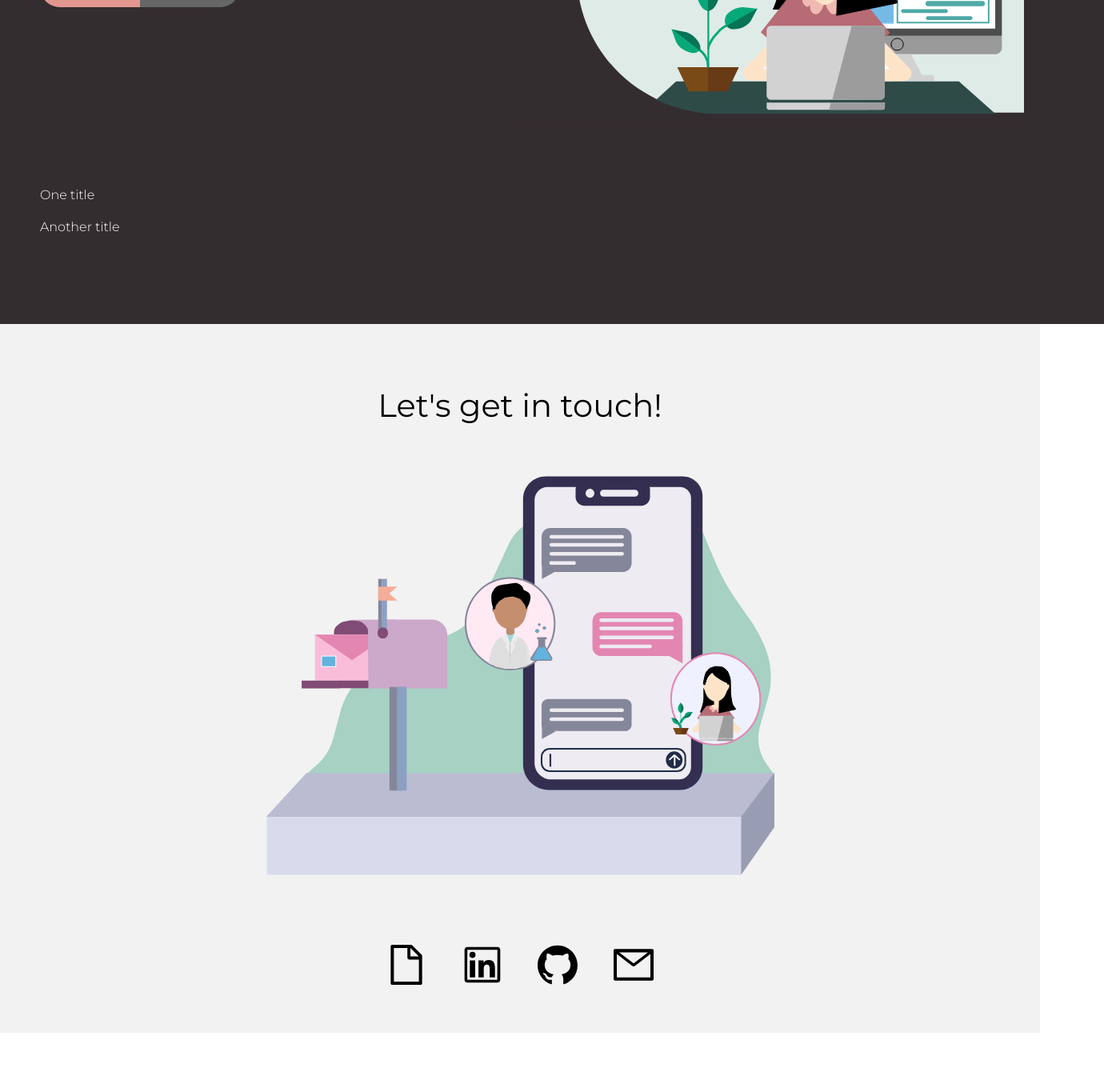
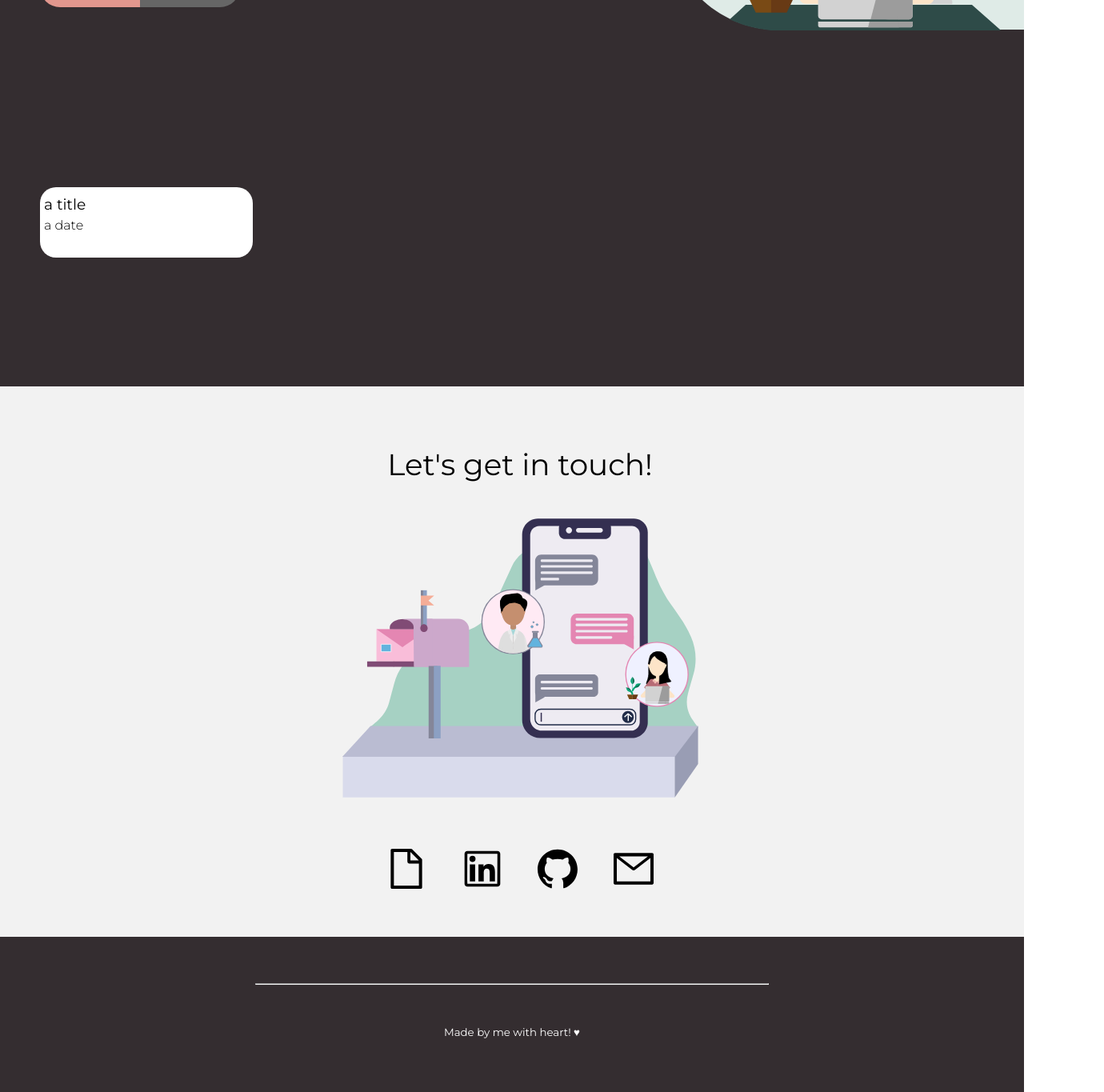
Before and after one commit to lecathy/lecathy.github.io, a React (Create React App) app: page / in a window 1280 px wide. Shown: the part 2399-3764 px from the top of the page at 80% size, 1380 px wide, since content can reach past the window. Before the commit the page ends 3690 px from the top, so only its background shows below. Built offline with nearby package versions, Linux system fonts and the light colour scheme.

Commit message:
Add footer and fix some css

```diff
--- a/src/App.css
+++ b/src/App.css
@@ -36,3 +36,14 @@
     transform: rotate(360deg);
   }
 }
+
+html {
+  box-sizing: border-box;
+  overflow-x: hidden;
+}
+
+html body {
+  padding: 0;
+  margin: 0;
+  overflow-x: inherit;
+}
--- a/src/App.js
+++ b/src/App.js
@@ -5,6 +5,7 @@ import AboutMe from './components/aboutMe/aboutMe';
 import Interests from './components/interests/interests';
 import Experience from './components/experience/experience';
 import ContactMe from './components/contactMe/contactMe';
+import MyFooter from './components/footer/myFooter';
 
 function App() {
 
@@ -19,6 +20,7 @@ function App() {
       <Interests />
       <Experience />
       <ContactMe />
+      <MyFooter />
     </div>
   );
 }
--- a/src/components/contactMe/contactMe.css
+++ b/src/components/contactMe/contactMe.css
@@ -2,18 +2,19 @@
     width: 100%;
     background: #F2F2F2;
     margin-top: 0;
-    padding: 50px 10px;
+    padding: 50px 10px 50px 10px;
 }
 
 .contact-header {
     text-align: center;
-    font-size: 30pt;
+    font-size: 28pt;
     margin-bottom: 0;
 }
 
 .contact-image {
     display: block;
     margin: auto;
+    width: 35%;
 }
 
 .contact-icons {
--- a/src/components/experience/experience.css
+++ b/src/components/experience/experience.css
@@ -2,11 +2,13 @@
     width: 100%;
     padding: 50px;
     background-color: #342D30;
+    margin-bottom: 0px;
 }
 
 .avatar {
     position: absolute;
     right: 0;
+    width: 40%;
 }
 
 .experience-header {
@@ -48,10 +50,3 @@
 .experience-content {
     margin-top: 175px;
 }
-
-.tab-title {
-    color: white;
-    font-family: 'Montserrat';
-    font-weight: 300;
-    font-size: 12pt;
-}
--- a/src/components/experience/experience.js
+++ b/src/components/experience/experience.js
@@ -2,6 +2,7 @@ import React, { useState } from 'react';
 import Avatar from '../../assets/me.svg';
 import '../experience/experience.css';
 import {Tabs} from 'antd';
+import MyTab from '../myTab/myTab';
 
 export default function Experience() {
     const [view, setView] = useState('list');
@@ -13,12 +14,8 @@ export default function Experience() {
                 <Tabs tabPosition={'left'}>
                     <TabPane
                         key={'1'}
-                        tab={<h4 className="tab-title">One title</h4>}>
-                    </TabPane>
-                    <TabPane
-                        key={'2'}
-                        tab={<h4 className="tab-title">Another title</h4>}>
-                    </TabPane>
+                        tab={<MyTab title="a title" date="a date" />}
+                    />
                 </Tabs>
             </div>
         );
--- /dev/null
+++ b/src/components/footer/myFooter.css
@@ -0,0 +1,19 @@
+.footer-container {
+    width: 100%;
+    background-color: #342D30;
+    padding: 50px 0px;
+    text-align: center;
+}
+
+.footer-note {
+    text-align: center;
+    font-size: 10pt;
+    color: white;
+    margin-top: 50px;
+}
+
+hr {
+    width: 50%;
+    margin-bottom: 10px;
+    font-weight: 300;
+}
--- /dev/null
+++ b/src/components/footer/myFooter.js
@@ -0,0 +1,12 @@
+import "../footer/myFooter.css";
+
+export default function MyFooter() {
+    return(
+        <div className="footer-container">
+            <hr />
+            <p className="footer-note">
+                Made by me with heart! ♥
+            </p>
+        </div>
+    );
+}
--- /dev/null
+++ b/src/components/myTab/myTab.css
@@ -0,0 +1,32 @@
+.tab-container {
+    background-color: white;
+    width: 20%;
+    padding: 5px;
+    border-radius: 20px;
+    outline: none;
+    box-shadow: none;
+    border: none;
+}
+
+.ant-tabs-tab-btn {
+    outline: none;
+    box-shadow: none;
+    border: none;
+}
+
+.tab-title {
+    color: black;
+    font-family: 'Montserrat';
+    font-weight: 400;
+    font-size: 14pt;
+    margin-bottom: 0px;
+    margin-top: 5px;
+}
+
+.tab-date {
+    color: black;
+    font-family: 'Montserrat';
+    font-weight: 300;
+    font-size: 12pt;
+    margin-top: 5px;
+}
--- /dev/null
+++ b/src/components/myTab/myTab.js
@@ -0,0 +1,23 @@
+import PropTypes from 'prop-types';
+import "../myTab/myTab.css";
+
+export default function MyTab(props) {
+    return(
+        <div className="tab-container">
+            <h4 className="tab-title"> {props.title} </h4>
+            <h5 className="tab-date"> {props.date} </h5>
+        </div>
+    );
+}
+
+MyTab.propTypes = {
+    title: PropTypes.string,
+    date: PropTypes.string,
+    filters: PropTypes.array,
+}
+
+MyTab.defaultProps = {
+    title: '',
+    date: '',
+    filters: [],
+}
```
